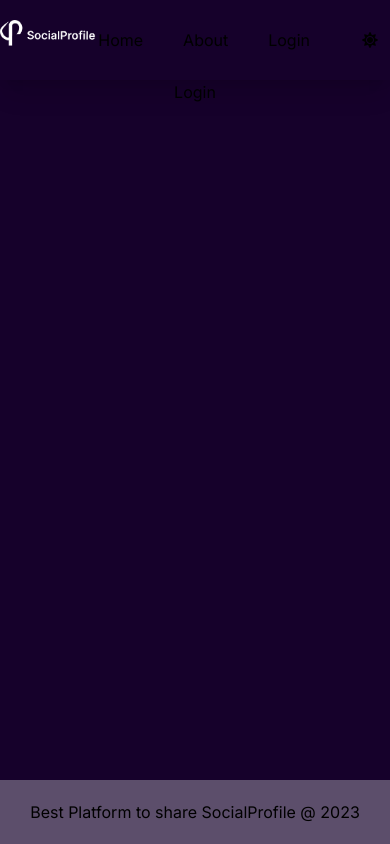
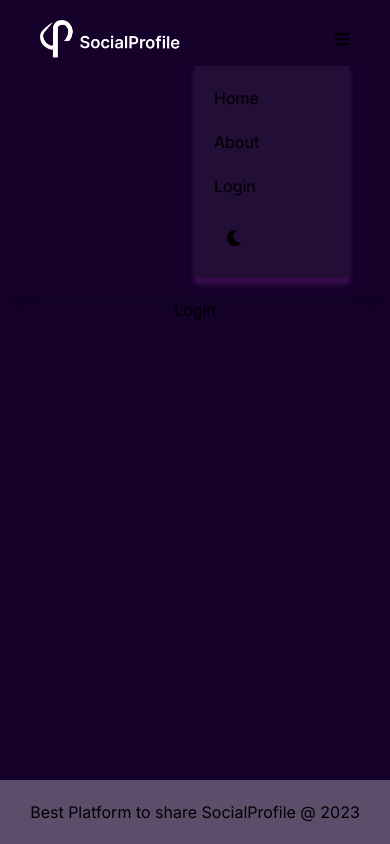
Before and after one commit to devvsakib/social-profile, a React (Vite) app: page /login in a window 390 px wide. Both pictures are taken after a click on the button 370 px from the left and 40 px from the top of the page. Built offline with nearby package versions, Linux system fonts and the light colour scheme; a web font is replaced by a local one.

Commit message:
header responsive done

```diff
--- a/src/components/Header/Header.jsx
+++ b/src/components/Header/Header.jsx
@@ -1,21 +1,60 @@
 import { Link } from "react-router-dom";
 import "./style.css"
-import { FaMoon, FaSun } from "react-icons/fa"
-import { useState } from "react";
+import { FaBars, FaMoon, FaSun } from "react-icons/fa"
+import { useEffect, useState } from "react";
+import useWindowSize from "../../hooks/useWindowSize";
+
 const Header = () => {
   const menu = [{ name: "Home", path: '/' }, { name: "About", path: '/about' }, { name: "Login", path: '/login' }]
   const [theme, setTheme] = useState(true);
+  const [openMenu, setOpenMenu] = useState(false);
+  const { width } = useWindowSize()
+
+  useEffect(() => {
+    if (width > 768 && openMenu) {
+      setOpenMenu(!menu)
+    }
+  }, [width])
+
+
 
   return (
     <header className="shadow-xl navbarShadow py-5">
-      <div className="flex justify-between max-w-[1280px] mx-auto">
+      <div className="flex justify-between max-w-[1280px] mx-auto px-10">
         <div>
           <Link to={"/"}>
             <img className="w-36" src="assets/Logo.png" />
           </Link>
         </div>
-        <nav className="flex items-center gap-10">
-          <ul className="flex gap-10">
+        {
+          width < 768 ?
+            <button onClick={() => setOpenMenu(!openMenu)}>
+              <FaBars />
+            </button>
+            :
+            <nav className="flex items-center gap-10">
+              <ul className="flex gap-10">
+                {
+                  menu.map((item, idx) => (
+                    <li key={idx}><Link to={item.path}>{item.name}</Link></li>
+                  ))
+                }
+              </ul>
+              <button onClick={() => setTheme(!theme)} className="p-3">
+                {
+                  theme ? <FaMoon /> : <FaSun />
+                }
+              </button>
+            </nav>
+        }
+      </div>
+
+
+      {/* Mobile menu */}
+
+      {
+        width < 768 && openMenu && <nav className="ml-auto mr-10 mt-2 py-5 flex px-5 spmobile-nav flex-col gap-5 w-[40%]">
+          <ul className="flex gap-5 flex-col">
             {
               menu.map((item, idx) => (
                 <li key={idx}><Link to={item.path}>{item.name}</Link></li>
@@ -28,7 +67,8 @@ const Header = () => {
             }
           </button>
         </nav>
-      </div>
+
+      }
     </header>
   )
 }
--- a/src/components/Header/style.css
+++ b/src/components/Header/style.css
@@ -1,3 +1,8 @@
-.navbarShadow{
+.navbarShadow {
     box-shadow: var(--navbar-box-shadow);
 }
+
+.spmobile-nav {
+    background: var(--shapecard-bg);
+    box-shadow: 0px 6px 5px #3A0E4F;
+}
--- /dev/null
+++ b/src/hooks/useWindowSize.jsx
@@ -0,0 +1,30 @@
+import { useState, useEffect } from "react";
+
+const useWindowSize = () => {
+    const [windowSize, setWindowSize] = useState({
+        width: undefined,
+        height: undefined
+    });
+
+    useEffect(() => {
+        const handleResize = () => {
+            setWindowSize({
+                width: window.innerWidth,
+                height: window.innerHeight
+            });
+        };
+        handleResize();
+
+        window.addEventListener('resize', handleResize);
+
+        const cleanUp = () => {
+            console.log('runs if a useEffect dep changes')
+            window.removeEventListener('resize', handleResize)
+        };
+        return cleanUp;
+    }, []);
+
+    return windowSize;
+};
+
+export default useWindowSize;
```
